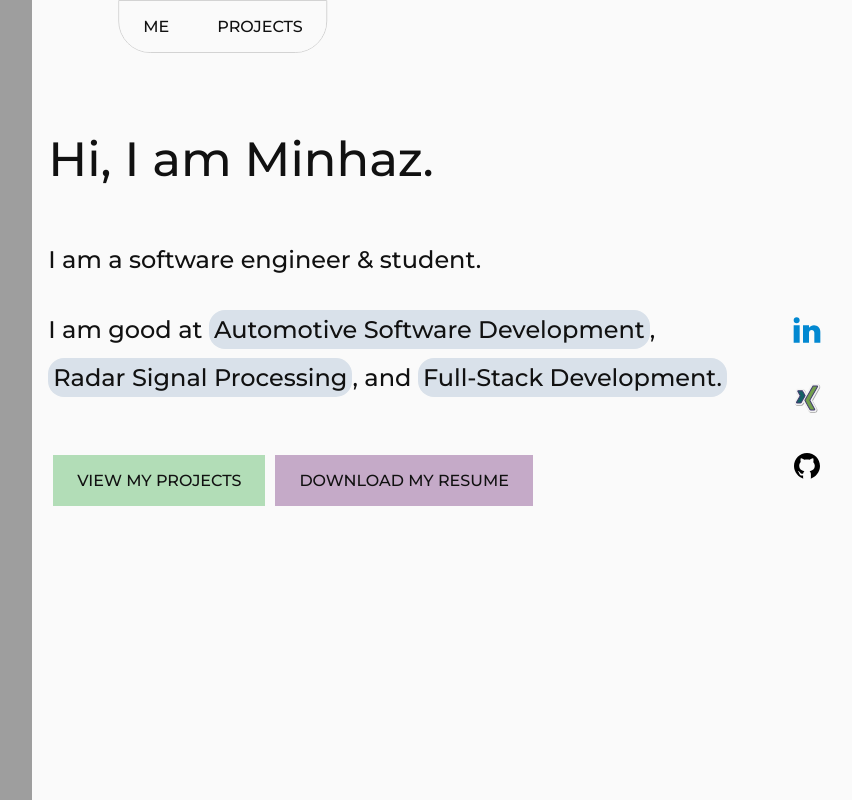
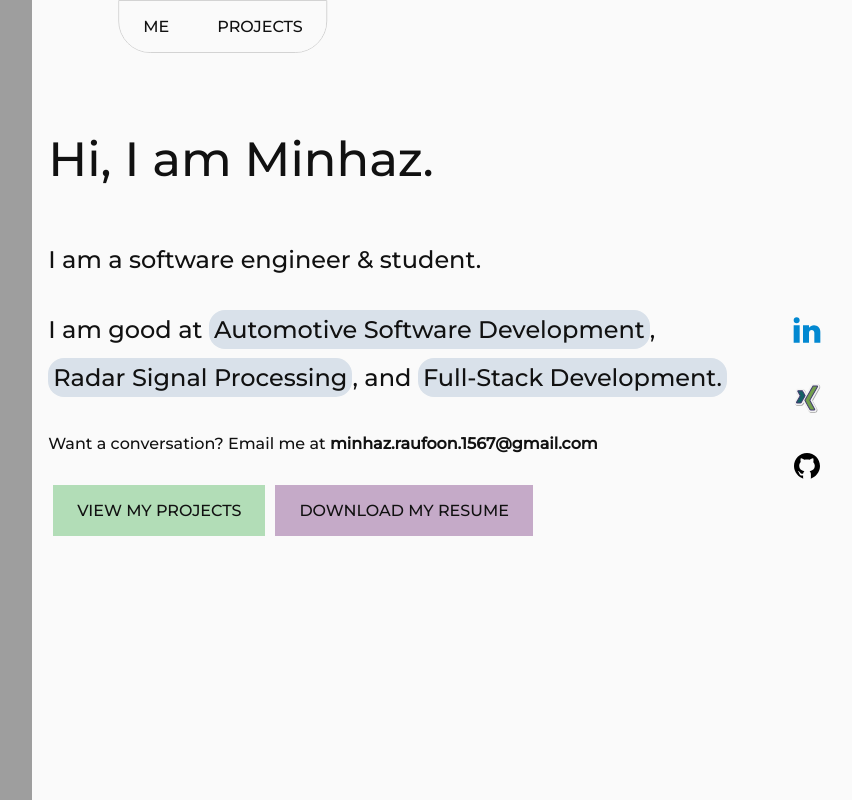
Before and after one commit to MinhazRaufoon/my-website, a React (Create React App) app: page / in a window 1280 px wide. Shown: the whole page, without its empty margins (417-1269 px from the left). Built offline with nearby package versions, Linux system fonts and the light colour scheme; grey boxes are pictures that could not be loaded.

Commit message:
Fix links

```diff
--- a/src/pages/AboutMe.tsx
+++ b/src/pages/AboutMe.tsx
@@ -3,6 +3,7 @@ import styles from "../styles/AboutMe.module.scss";
 import { ReactComponent as LinkedinIcon } from "../assets/linkedin.svg";
 import { ReactComponent as XingIcon } from "../assets/xing.svg";
 import { ReactComponent as GithubIcon } from "../assets/github.svg";
+import { NavLink } from "react-router-dom";
 
 export function AboutMe() {
   return (
@@ -45,9 +46,20 @@ export function AboutMe() {
           <span>Full-Stack Development.</span>
         </h2>
 
+        <h4>
+          Want a conversation? Email me at <b>minhaz.raufoon.1567@gmail.com</b>
+        </h4>
+
         <div className={styles.buttonSet}>
-          <button>View my projects</button>
-          <button>Download my resume</button>
+          <NavLink to="/projects">View my projects</NavLink>
+          <a
+            href="https://firebasestorage.googleapis.com/v0/b/mraufoon.appspot.com/o/Lebenslauf.pdf?alt=media&token=4507f39e-bc2c-4660-b39d-b1c216fb88a1"
+            download={"Lebenslauf_Minhaz_Raufoon.pdf"}
+            target="_blank"
+            rel="noreferrer"
+          >
+            Download my resume
+          </a>
         </div>
       </div>
     </FancyCard>
--- a/src/styles/AboutMe.module.scss
+++ b/src/styles/AboutMe.module.scss
@@ -13,12 +13,12 @@
   .buttonSet {
     margin-top: 1rem;
 
-    button {
+    a {
       border: none;
       margin: 5px;
     }
 
-    button:nth-child(1) {
+    a:nth-child(1) {
       background-color: #b2ddb7;
 
       &:hover {
@@ -26,7 +26,7 @@
       }
     }
 
-    button:nth-child(2) {
+    a:nth-child(2) {
       background-color: #c5aac8;
 
       &:hover {
```
